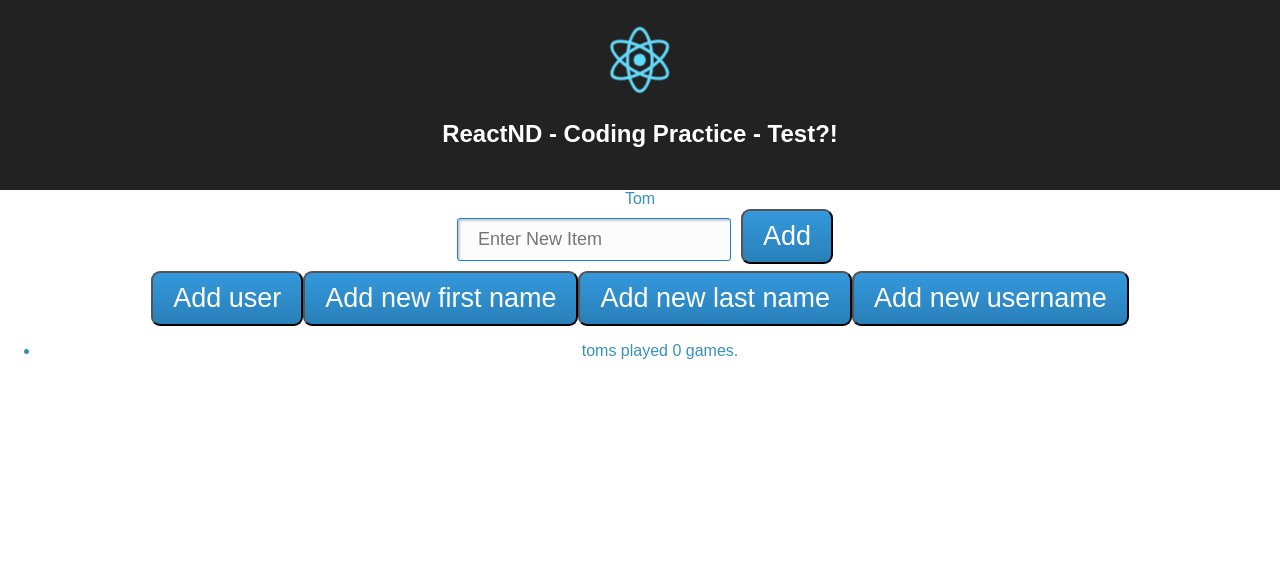
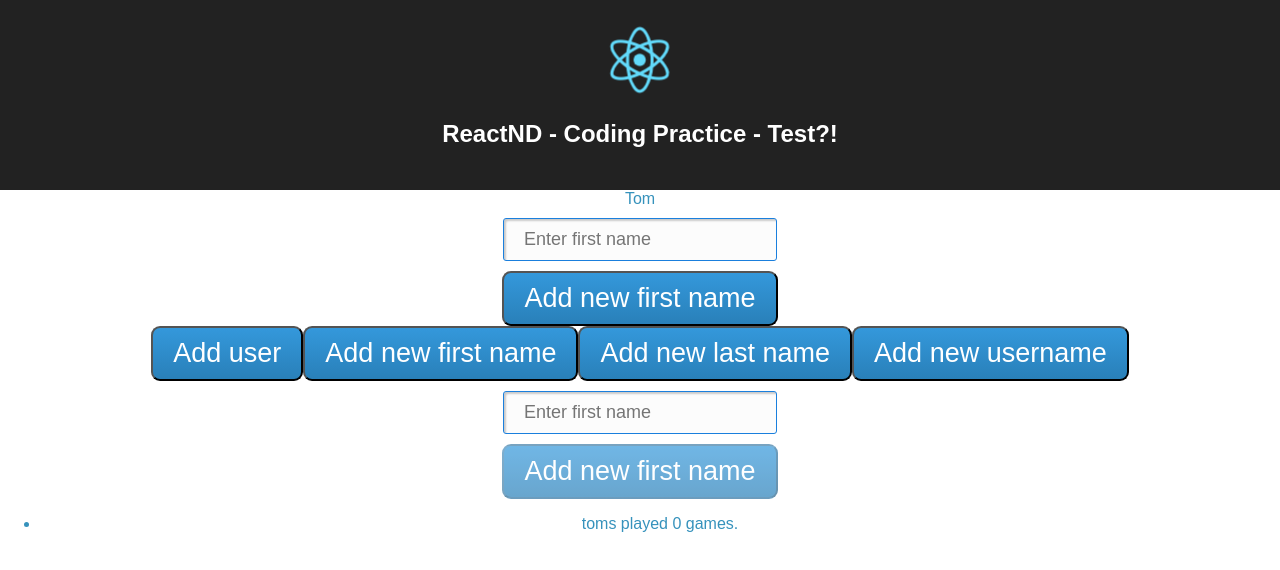
Before and after one commit to tomstockwood/Exercise-1-All-Together, a React (Create React App) app: page / in a window 1280 px wide. Shown: the top 570 px of the page. Built offline with nearby package versions, Linux system fonts and the light colour scheme.

Commit message:
Created a new function called handleFirstNameChange
Currently in the early stages of this, but the new function should provide a template for all the handleChange variants that point to the state

Co-authored-by: Adam Hurst <adam.j.hurst@gmail.com>

```diff
--- a/src/AddUserToState.js
+++ b/src/AddUserToState.js
@@ -3,20 +3,23 @@ import GenericButton from "./GenericButton";
 
 function AddUserToState(props) {
     return (
-        <form onSubmit={props.addItem}>
+        <div>
+          <form>
             <input
-                type="text"
-                placeholder="Enter New Item"
-                value={props.test}
-                onChange={props.handleChange}
+              type="text"
+              placeholder="Enter first name"
+              value={props.newFirstName}
+              onChange={props.handleFirstNameChange}
             />
-            <GenericButton
-                disabled={props.test === ''}
-                value = {props.test}
-            >
-                Add
-            </GenericButton>
-        </form>
+          </form>
+
+          <GenericButton
+            disabled={props.test === ''}
+            onClick={props.addFirstName}
+          >
+            Add new first name
+          </GenericButton>
+        </div>
     )
 }
 
--- a/src/App.js
+++ b/src/App.js
@@ -18,7 +18,11 @@ The instructions for this project are located in the `instructions.md` file.
 class App extends Component {
   state = {
     test : '',
+    value : '',
     test2 : [],
+    newFirstName : '',
+    newLastName : '',
+    newUsername : '',
     newUser : {},
     users : [
       {
@@ -56,24 +60,28 @@ class App extends Component {
 
   addFirstName = event => {
     const { newUser } = this.state
-    newUser['firstName'] = 'Dommy'
+    newUser['firstName'] = this.state.value
     this.setState(prevState => ({newUser}))
   };
 
   addLastName = event => {
     const { newUser } = this.state
     newUser['lastName'] = 'Browne'
-    this.setState(prevState => ({newUser}))
+    this.setState(() => ({ newUser }))
   };
 
   addUsername = event => {
     const { newUser } = this.state
     newUser['username'] = '__DB__'
-    this.setState(prevState => ({newUser}))
+    this.setState(() => ({ newUser }))
   };
 
   handleChange = event => {
-    this.setState({ test: event.target.test });
+    this.setState({ test: event.target.value });
+  };
+
+  handleFirstNameChange = event => {
+    this.setState({ newFirstName: event.target.value });
   };
 
   addItem = event => {
@@ -129,11 +137,14 @@ class App extends Component {
           Add new username
         </GenericButton>
 
-        {/* <DisplaySingleUser
-          username={this.state.users[0]['username']}
-          gamesPlayed={this.state.users[0]['gamesPlayed']}
+        <AddUserToState
+          test={this.state.test}
+          newFirstName={this.state.newFirstName}
+          addFirstName={this.addFirstName}
+          handleChange={this.handleChange}
+          handleFirstNameChange={this.handleFirstNameChange}
         >
-        </DisplaySingleUser> */}
+        </AddUserToState>
 
         <DisplayAllUsers
           inputArray={this.state.users}
--- a/src/DisplayAllUsers.js
+++ b/src/DisplayAllUsers.js
@@ -5,12 +5,12 @@ import DisplaySingleUser from './DisplaySingleUser.js';
 function DisplayAllUsers(props) {
     return (
         <ul>
-            {props.inputArray.map(function(entry,index){
+            {props.inputArray.map((entry, index) => {
                 return (
-                    <li key = { index }>
+                    <li key={index}>
                         <DisplaySingleUser
-                            username={entry['username']}
-                            gamesPlayed={entry['gamesPlayed']}
+                            username={entry.username}
+                            gamesPlayed={entry.gamesPlayed}
                         >
                         </DisplaySingleUser>
                     </li>
```
